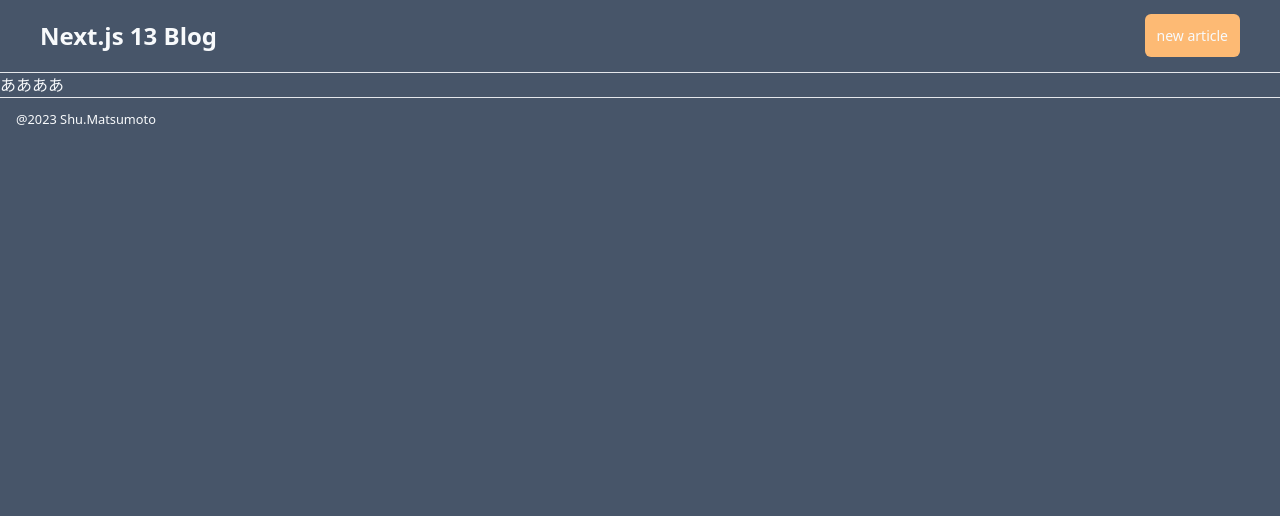
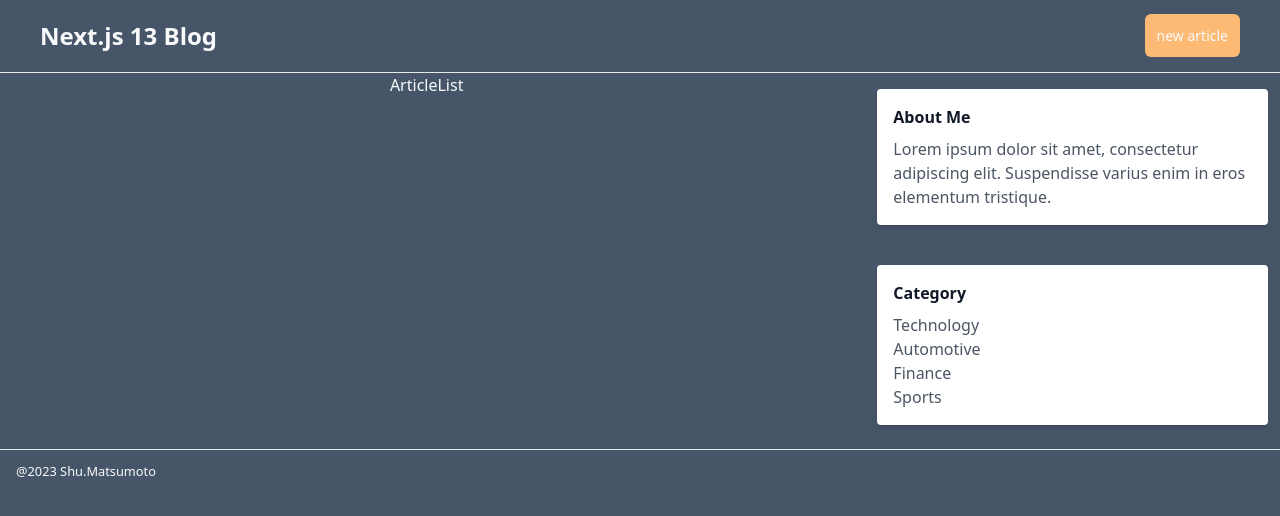
Before and after one commit to shumatsumoto/nextjs13-blog, a Next.js app: page / in a window 1280 px wide. Shown: the top 516 px of the page. Built offline with nearby package versions, Linux system fonts and the light colour scheme.

Commit message:
ArticleList

```diff
--- /dev/null
+++ b/src/app/ArticleList.tsx
@@ -0,0 +1,7 @@
+import React from "react";
+
+const ArticleList = () => {
+  return <div>ArticleList</div>;
+};
+
+export default ArticleList;
--- a/src/app/page.tsx
+++ b/src/app/page.tsx
@@ -1,5 +1,39 @@
 import Image from "next/image";
+import ArticleList from "./ArticleList";
 
 export default function Home() {
-  return <div>ああああ</div>;
+  return (
+    <div className="md:flex">
+      <section className="w-full md:w-2/3 flex flex-col items-center px-3">
+        <ArticleList />
+      </section>
+
+      <aside className="w-full md:w-1/3 flex flex-col items-center px-3 md:pl-6">
+        <div className="bg-white shadow-md rounded p-4 mb-6 mt-4">
+          <h3 className="font-bold text-gray-900 mb-2">About Me</h3>
+          <p className="text-gray-600">
+            Lorem ipsum dolor sit amet, consectetur adipiscing elit. Suspendisse
+            varius enim in eros elementum tristique.
+          </p>
+        </div>
+        <div className="bg-white shadow-md rounded p-4 mb-6 mt-4 w-full">
+          <h3 className="font-bold text-gray-900 mb-2">Category</h3>
+          <ul className="text-gray-600 mt-2">
+            <li>
+              <a href="#">Technology</a>
+            </li>
+            <li>
+              <a href="#">Automotive</a>
+            </li>
+            <li>
+              <a href="#">Finance</a>
+            </li>
+            <li>
+              <a href="#">Sports</a>
+            </li>
+          </ul>
+        </div>
+      </aside>
+    </div>
+  );
 }
```
